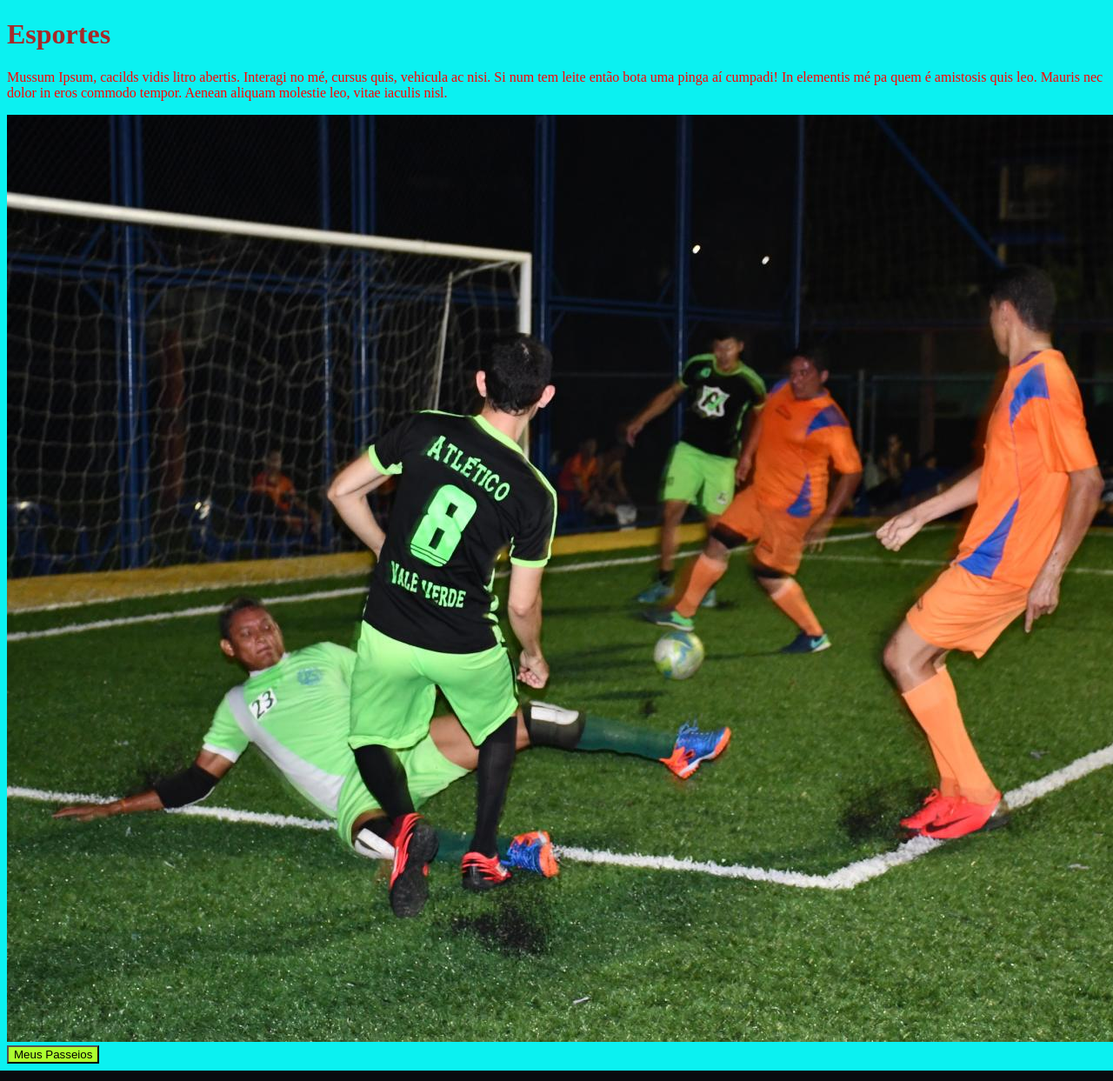
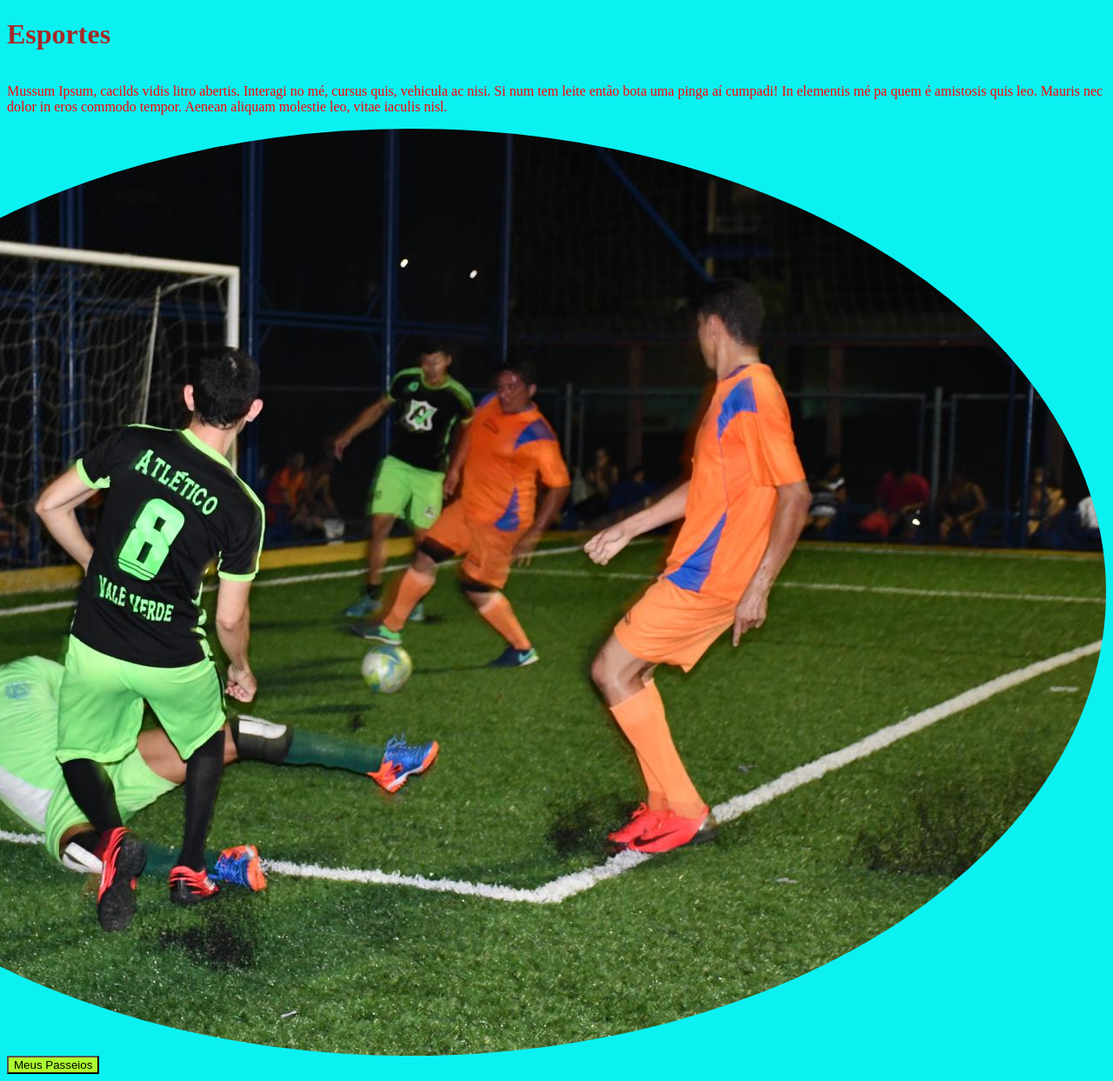
Before and after one commit to liraandre/liraandre.github.io, a PHP site: page / in a window 1280 px wide; the page is wider, and only the part inside the window is pictured. Shown: that part at 87% size. Run offline with PHP 8.4, Linux system fonts and the light colour scheme.

Commit message:
Update estilo.css

```diff
--- a/estilo.css
+++ b/estilo.css
@@ -1,16 +1,31 @@
+/* ✓ Cor de fundo para o marcador body das duas páginas html
+ */
 body {
   background-color:rgb(11, 241, 241) ;
 }
 
+
+/* ✓ Nos parágrafos das duas páginas use fonte times new roman e use uma cor de sua preferência (exceto
+preto) */
 p {
   font-family: 'Times New Roman', Times, serif;
   color: red;
+  float: left;
 }
 
+/* ✓ Crie uma classe e a aplique em uma página */
 .titulo{
   color: brown;
 }
 
+
+/* ✓ Crie um id e aplique em uma página */
 #botaopasseio {
   background-color: greenyellow;
 }
+
+img {
+
+  border-radius: 70%;
+  float: right;
+}
```
